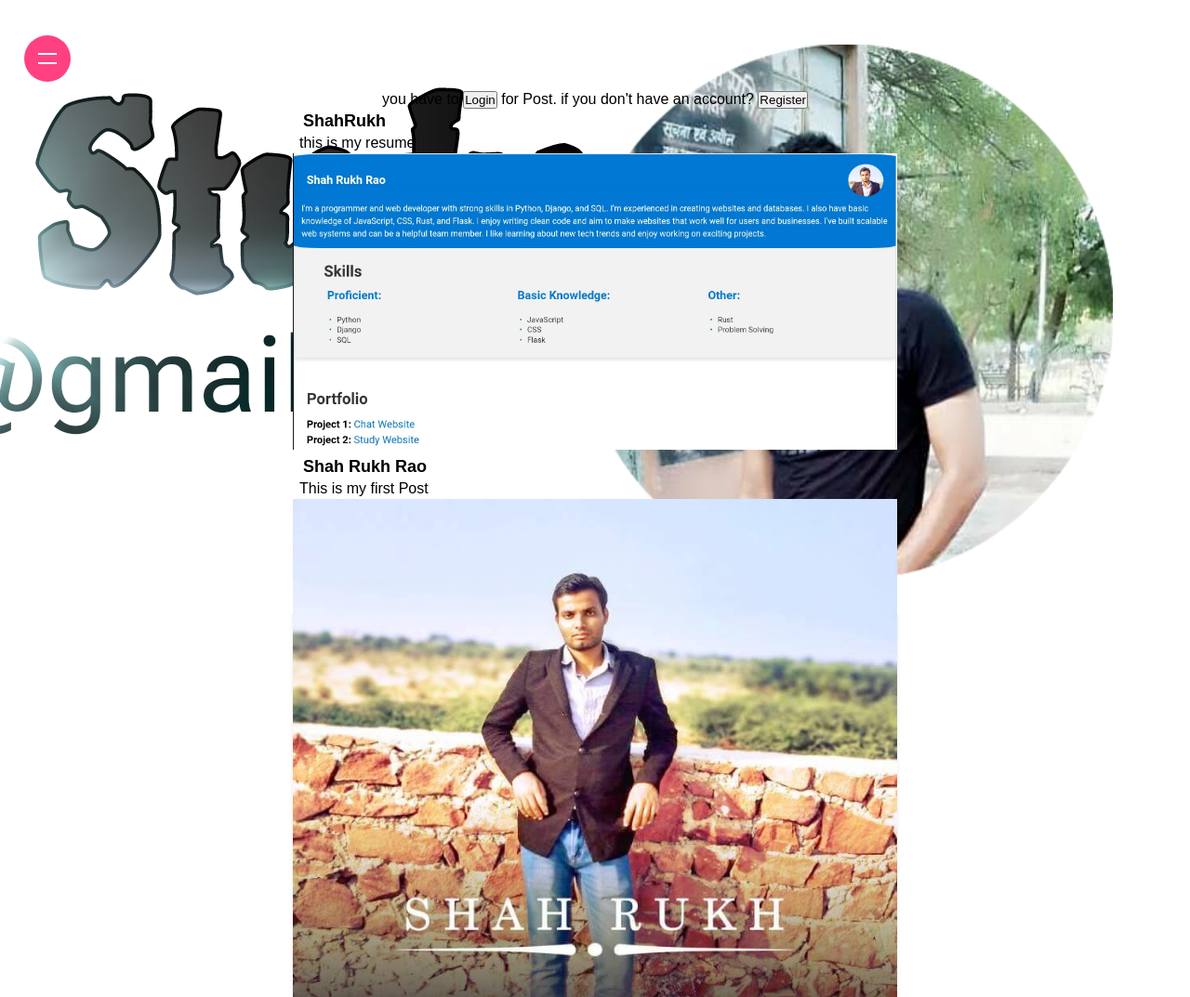
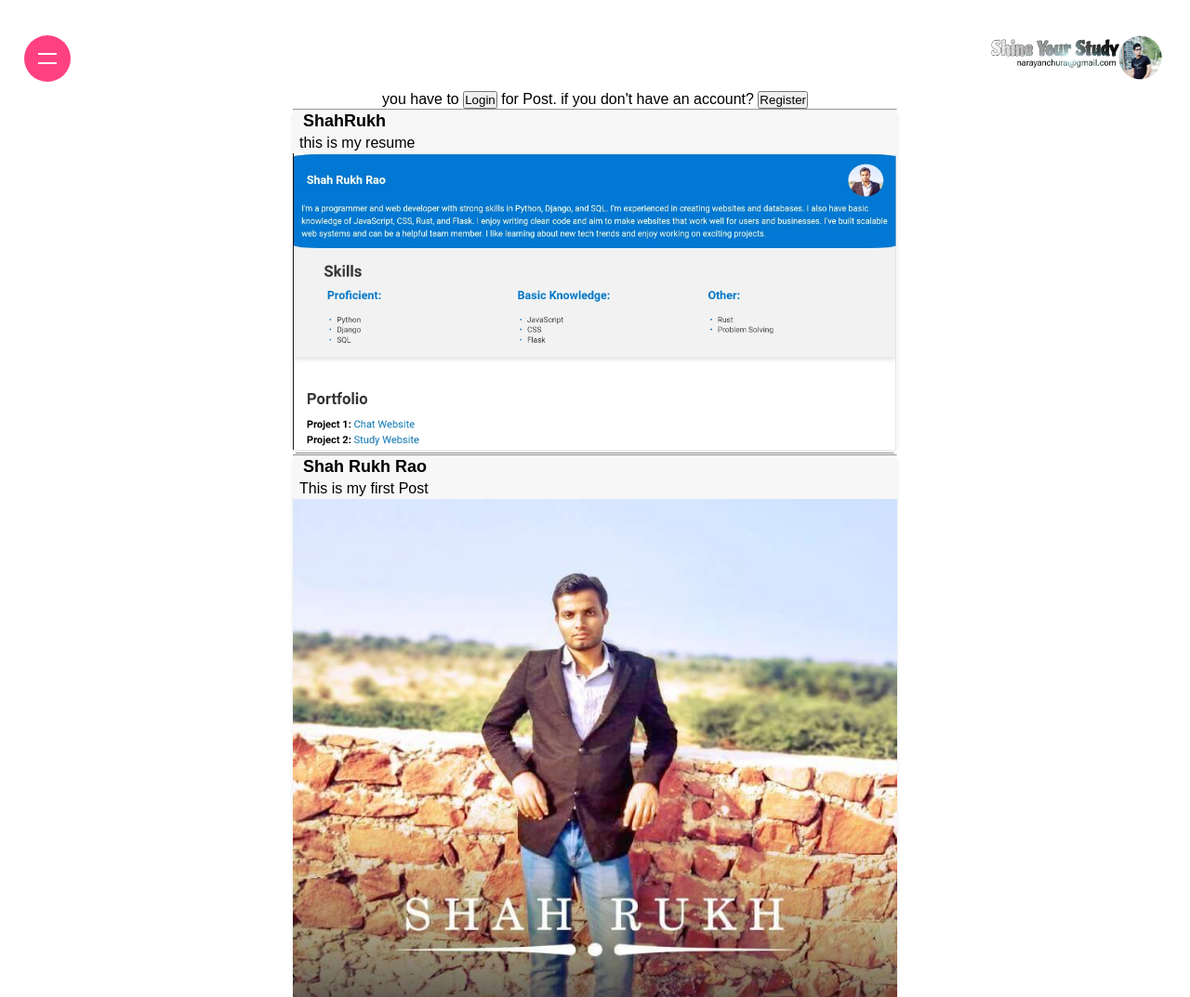
Before and after one commit to raoshah/newDjango, a Django app: page /chat/ in a window 1280 px wide. Shown: the top 1073 px of the page at 93% size. Run offline with Django 3.2, Linux system fonts and the light colour scheme; data comes from the database, SQL or seed files in the repository.

Commit message:
added Logo

```diff
--- a/myapp/templates/myapp/layout.html
+++ b/myapp/templates/myapp/layout.html
@@ -337,6 +337,13 @@
             width: 100%;
             height: 50px;
             justify-content: flex-end;
+
+        }
+
+        .head a {
+            display: flex;
+            max-width: 100%;
+            max-height: 100%;
         }
     </style>
     {% block head %}
@@ -386,6 +393,7 @@
     </div>
     <div class="head">
         <a href="/"><img src="/media/images/logo.png" alt="logo"></a>
+
     </div>
     {% block body %}{% endblock %}
 </body>
```
